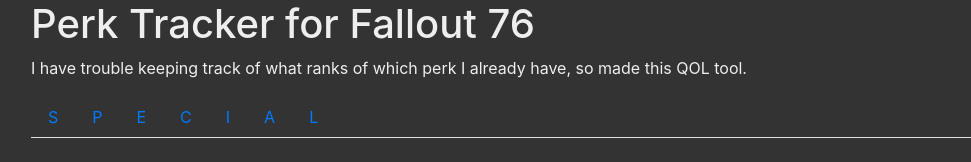
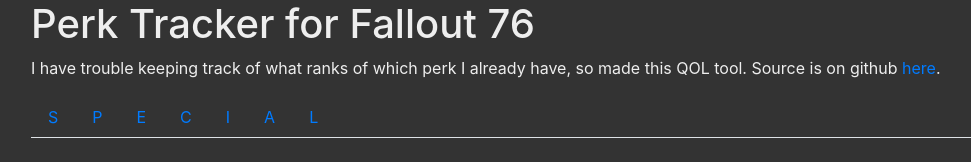
Before and after one commit to nwesterhausen/fallout-perk-tracker, a plain HTML site: page index.html in a window 1280 px wide. Shown: the whole page, without its empty margins (54-1025 px from the left). Drawn offline with nearby package versions, Linux system fonts and the light colour scheme.

Commit message:
Add link to repo.

```diff
--- a/index.html
+++ b/index.html
@@ -27,7 +27,8 @@
 <div class="container">
     <header>
         <h1>Perk Tracker for Fallout 76</h1>
-        <p>I have trouble keeping track of what ranks of which perk I already have, so made this QOL tool.</p>
+        <p>I have trouble keeping track of what ranks of which perk I already have, so made this QOL tool.
+        Source is on github <a href="https://github.com/nwesterhausen/fallout-perk-tracker">here</a>.</p>
     </header>
     <div id="content"></div>
 </div>
```
